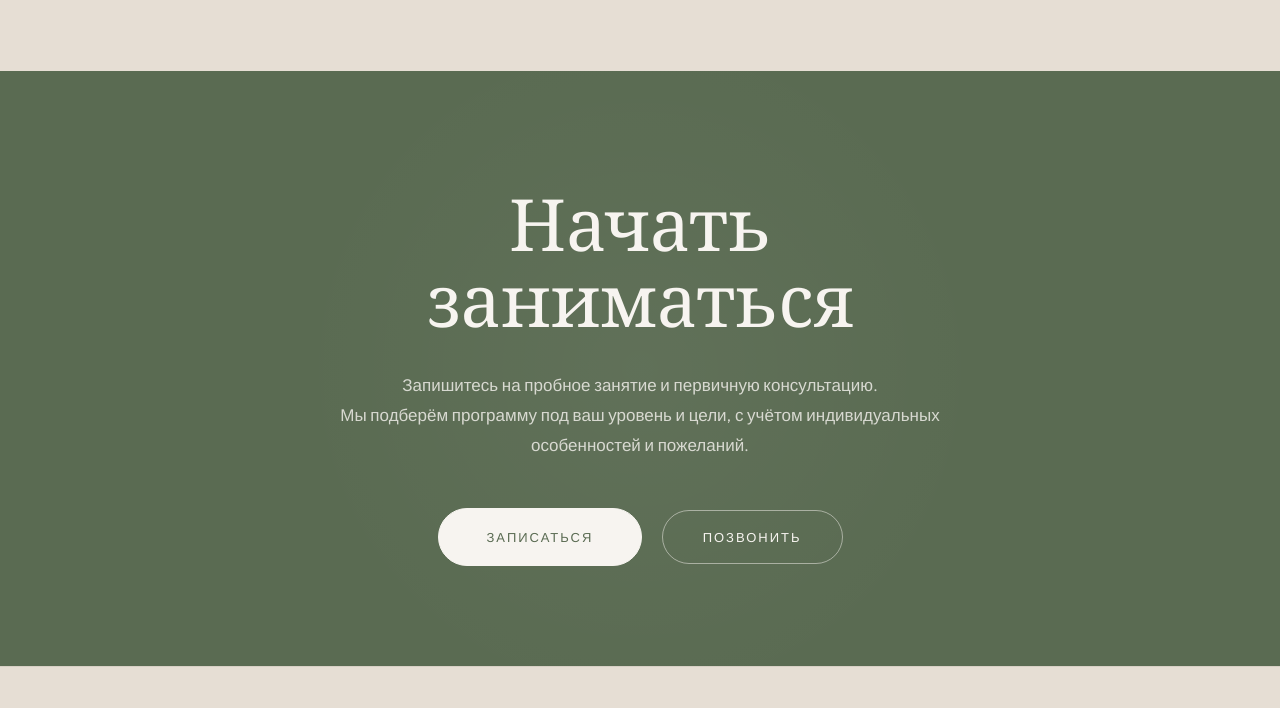
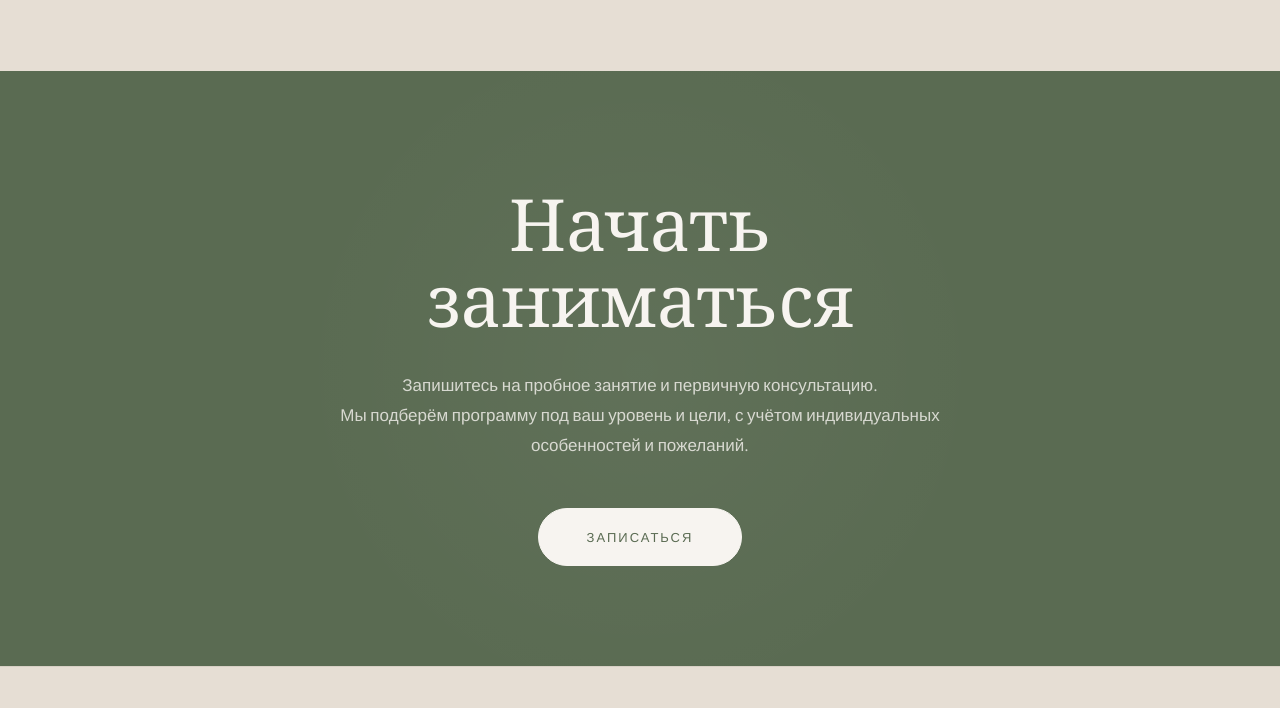
Before and after one commit to NataKl/yoga-website, a plain HTML site: page index.html in a window 1280 px wide. Shown: the part 3827-4535 px from the top of the page. Drawn offline with nearby package versions, Linux system fonts and the light colour scheme.

Commit message:
docs: clarify Reg.ru shared hosting cannot use SSL; remove call button
- Update README.md to explain why HTTPS is unavailable for *.isp.regruhosting.ru

- Remove 'Позвонить' button from CTA, keep only 'Записаться'

- Sync skill notes with current demo and CTA state

```diff
--- a/index.html
+++ b/index.html
@@ -187,7 +187,6 @@
                 <h2>Начать<br>заниматься</h2>
                 <p>Запишитесь на пробное занятие и первичную консультацию.<br>Мы подберём программу под ваш уровень и цели, с учётом индивидуальных особенностей и пожеланий.</p>
                 <a href="https://t.me/nata_natalyk" target="_blank" rel="noopener" class="btn btn-light">Записаться</a>
-                <a href="tel:+79052106473" class="btn btn-outline-light">Позвонить</a>
             </div>
         </div>
     </section>
```
Also changed, not shown: hosting.JPG (deleted), manager_file.JPG (deleted), 2 other files.
